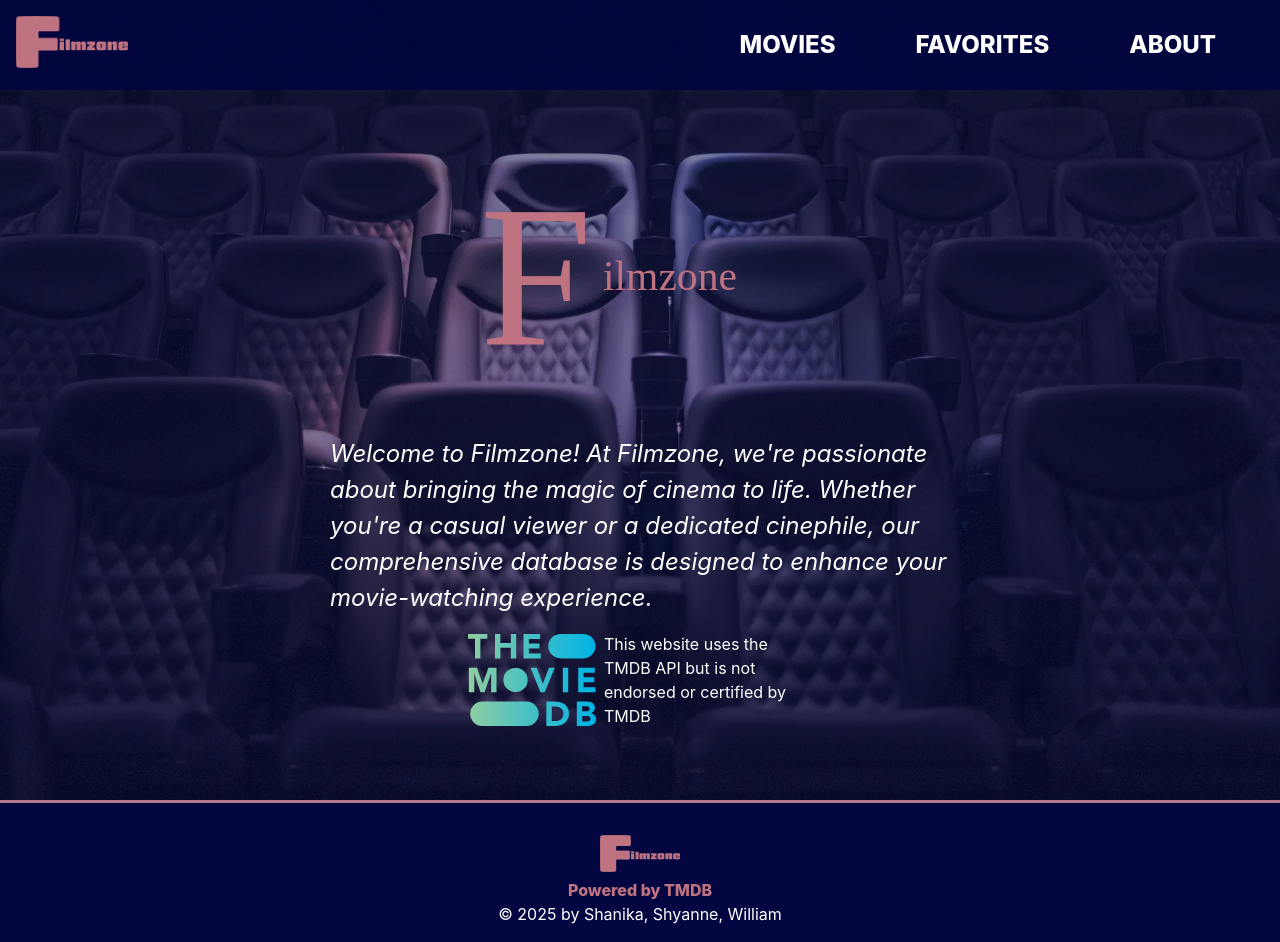
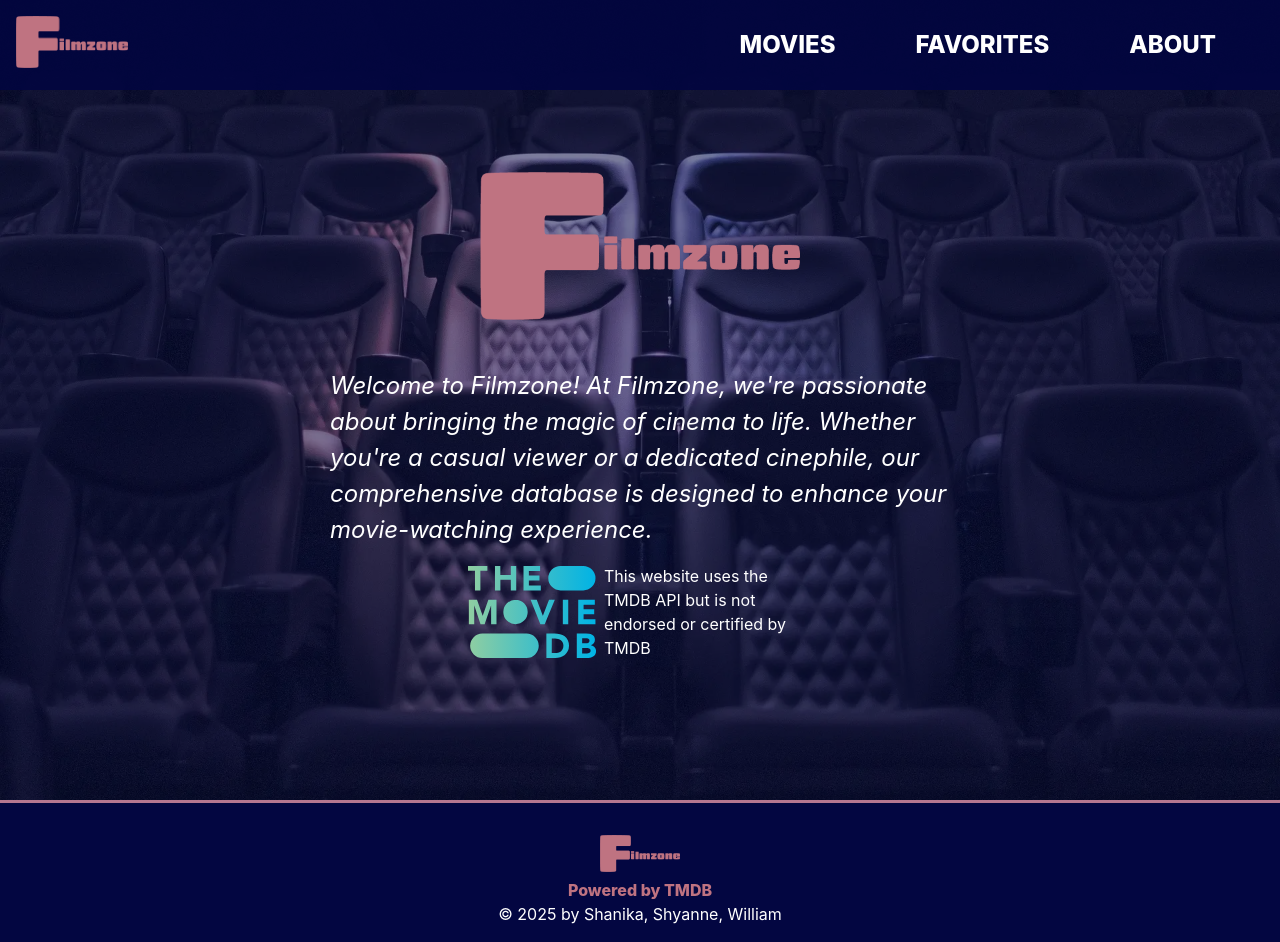
Before and after one commit to williamlinweilun/movie-database-react-project, a React (Vite) app: page /movie-database-react-project/about in a window 1280 px wide. Built offline with nearby package versions, Linux system fonts and the light colour scheme; no server answers.

Commit message:
Changed the big website logo in about page to png

```diff
--- a/src/pages/PageAbout.css
+++ b/src/pages/PageAbout.css
@@ -15,8 +15,8 @@
   gap: 0;
 
   img {
-    width: 45vw;
-    margin: 7rem auto 0 auto;
+    width: 50vw;
+    margin: 3rem auto;
     height: auto;
 
     @media screen and (min-width: 51.25rem) {
--- a/src/pages/PageAbout.jsx
+++ b/src/pages/PageAbout.jsx
@@ -1,5 +1,5 @@
 import "./PageAbout.css";
-import logo from "../images/filmzone-logo.svg";
+import logo from "../images/logo.png";
 import img from "../images/tmdb-logo.svg";
 import React from "react";
 
```
